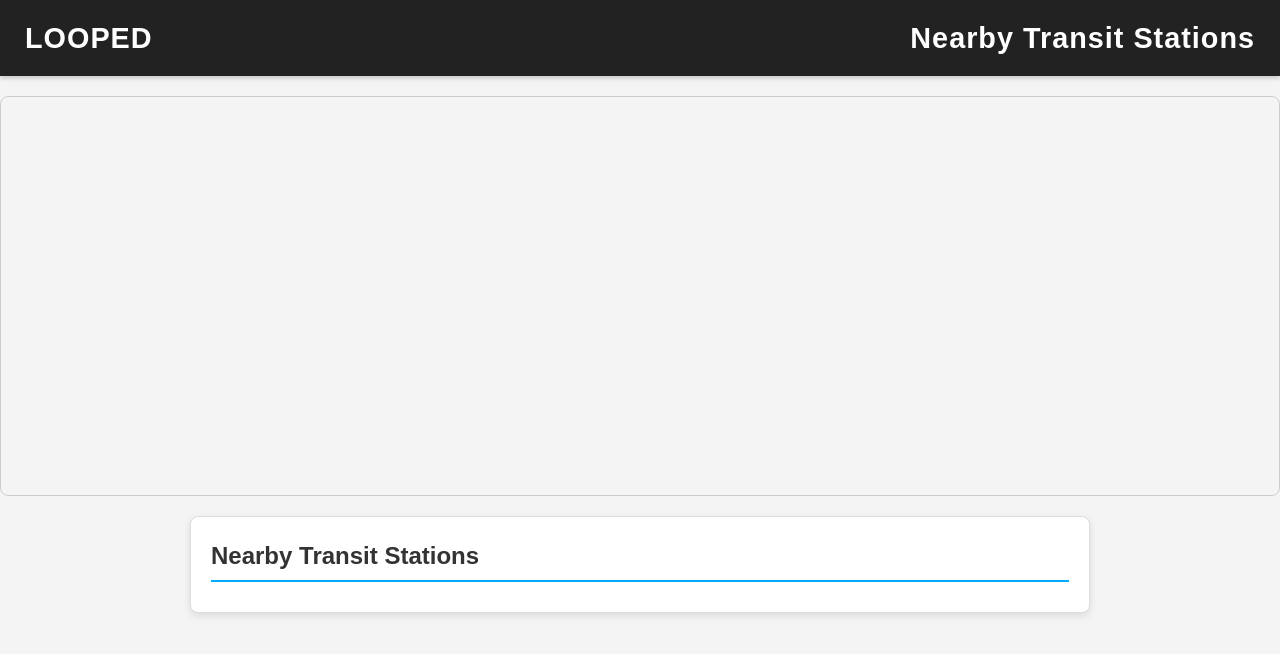
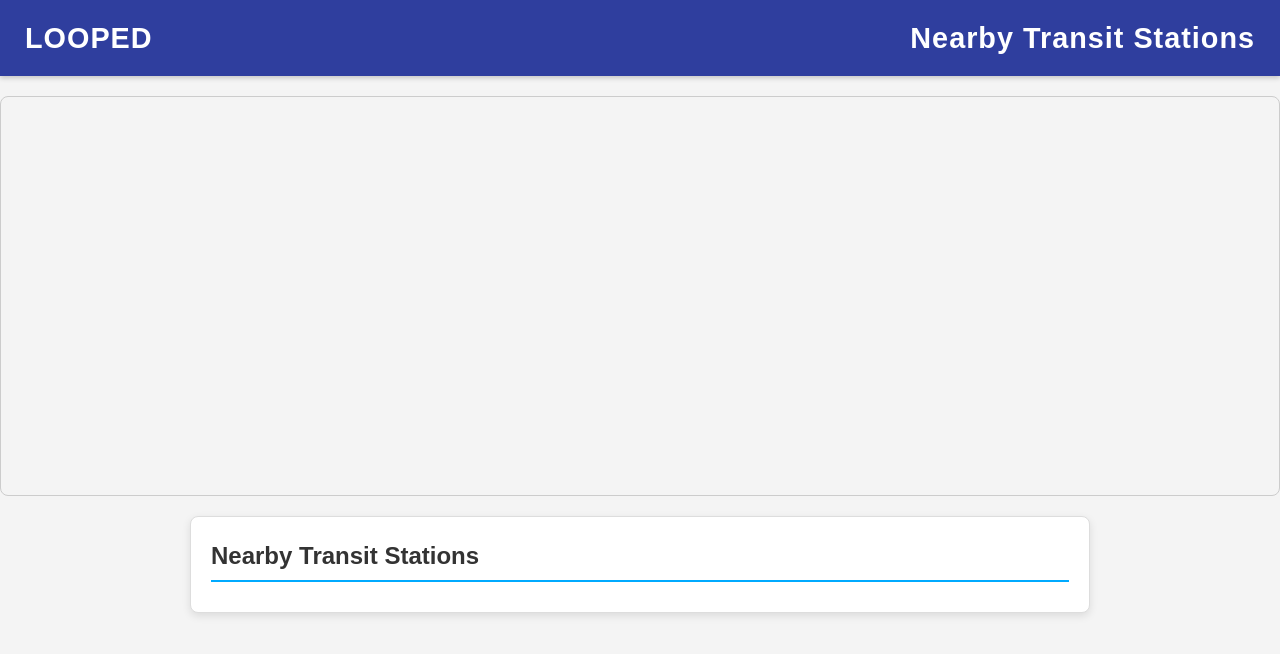
Before and after one commit to cjulias82/CS-422-Group-Project, a website: page frontend/track.html in a window 1280 px wide. Drawn offline with Linux system fonts and the light colour scheme; no server answers.

Commit message:
changed header color for tracking

```diff
--- a/frontend/track.css
+++ b/frontend/track.css
@@ -17,7 +17,7 @@ header {
     justify-content: space-between;
     align-items: center;
     flex-wrap: wrap;
-    background-color: #222;
+    background-color: #2f3e9e;
     color: #fff;
     padding: 15px 25px;
     box-shadow: 0 2px 5px rgba(0, 0, 0, 0.2);
```
